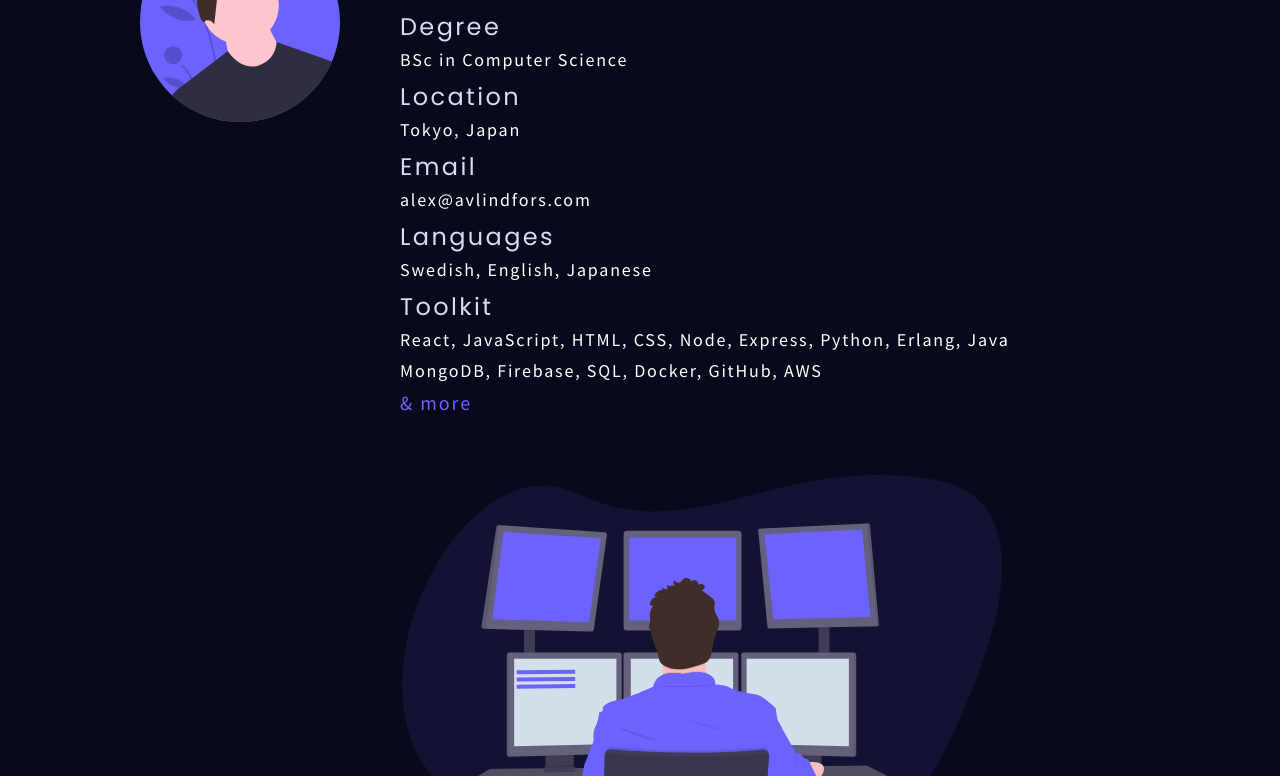
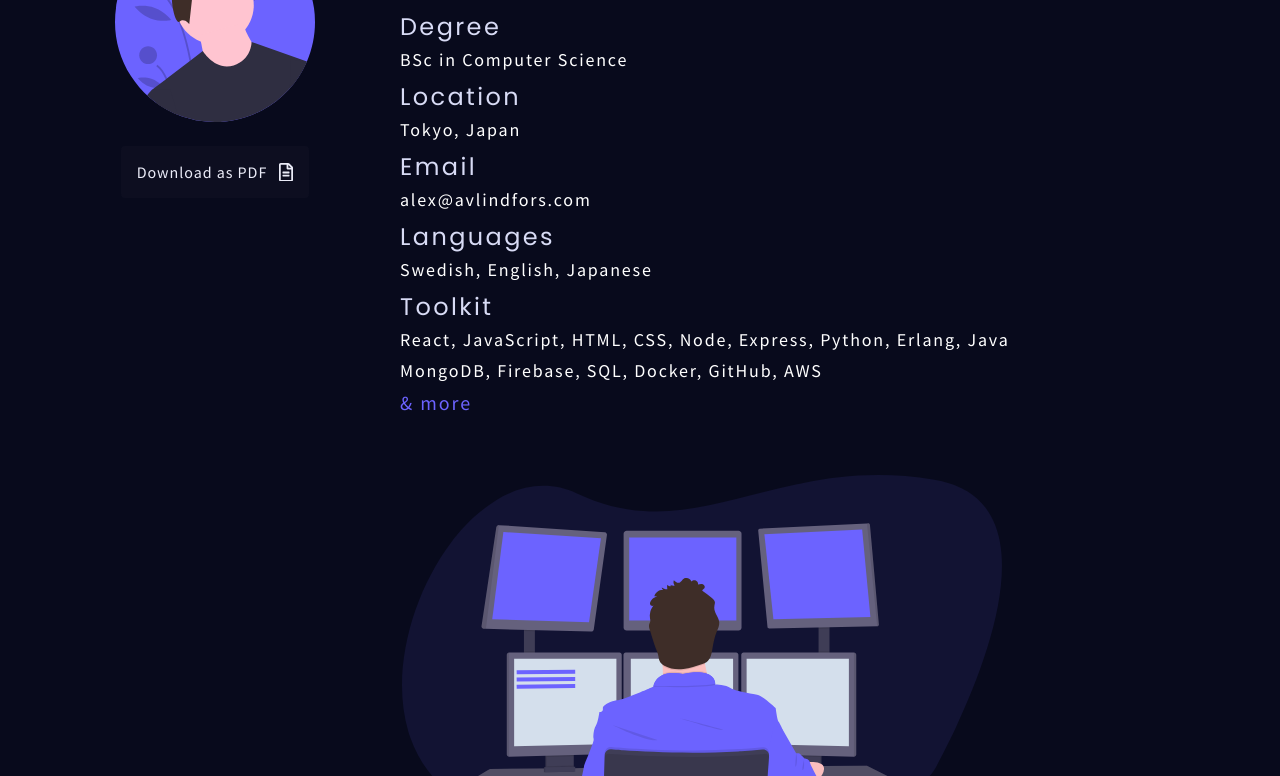
Before and after one commit to avlindfors/avlindfors, a Gatsby site: page /resume in a window 1280 px wide. Shown: the part 247-1023 px from the top of the page. Built offline with nearby package versions, Linux system fonts and the light colour scheme; Gatsby itself is replaced by a stand-in of ours.

Commit message:
Add pdf, new icons

```diff
--- a/src/components/Home/Message/index.js
+++ b/src/components/Home/Message/index.js
@@ -103,7 +103,7 @@ export default () => {
   }
   const canSubmit = email.length > 0 && name.length > 0 && message.length > 0
   return (
-    <MessageWrapper>
+    <MessageWrapper id="message-section">
       <Message>
         <MessageForm name="message" onSubmit={handleSubmit}>
           <ExtraMarginSectionTitle color="#F3F3F3">
@@ -191,7 +191,7 @@ const Message = styled.section`
   @media screen and (min-width: ${BREAKPOINTS.SM}) {
     flex-direction: row;
     padding-top: ${SPACING[8]};
-    padding-bottom: ${SPACING[8]};
+    padding-bottom: ${SPACING[9]};
   }
 `
 
--- a/src/components/Home/Quote/index.js
+++ b/src/components/Home/Quote/index.js
@@ -9,7 +9,7 @@ import {
   BREAKPOINTS,
 } from "../../../styles/variables"
 import { HintLink } from "../../../styles/shared"
-import { PrimaryButton } from "../../Button"
+import { PrimaryButton, LinkButton } from "../../Button"
 
 import quoteImage from "../../../assets/images/quote.svg"
 
@@ -22,7 +22,7 @@ export default () => {
           and as a person.
         </CenteredQuote>
         <CenteredButtons>
-          <PrimaryButton type="button">GET IN TOUCH</PrimaryButton>
+          <LinkButton type="button" to="#message-section">GET IN TOUCH</LinkButton>
           <DarkHintLink to="/resume">See resume</DarkHintLink>
         </CenteredButtons>
       </MaxWidthContainer>
--- a/src/components/Resume/ResumeHeader/index.js
+++ b/src/components/Resume/ResumeHeader/index.js
@@ -11,11 +11,22 @@ import {
   BREAKPOINTS,
 } from "../../../styles/variables"
 
+import File from "../../../assets/icons/file.inline.svg"
+import ResumePDF from "../../../assets/files/resume.pdf"
+
 export default () => {
   return (
     <ResumeHeader>
       <AvatarContainer>
         <AvatarImage role="img" aria-labelledby="avatar-image" />
+        <DownloadLink
+          href={ResumePDF}
+          target="_blank"
+          rel="noopener noreferrer"
+        >
+          <DownloadText>Download as PDF</DownloadText>
+          <FileIcon />
+        </DownloadLink>
       </AvatarContainer>
       <SummaryContainer>
         <SummaryTitleContainer>
@@ -109,20 +120,59 @@ const AvatarImage = styled(Avatar)`
   width: 100px;
   height: 100px;
   transition: 250ms ease;
+  margin-right: ${SPACING[5]};
   @media screen and (min-width: ${BREAKPOINTS.XS}) {
     width: 150px;
     height: 150px;
     float: right;
+    margin-right: 0;
+    margin-bottom: ${SPACING[5]};
   }
   @media screen and (min-width: ${BREAKPOINTS.SM}) {
     width: 200px;
     height: 200px;
   }
 `
+
+const DownloadLink = styled.a`
+  ${FONTSIZE[3]};
+  letter-spacing: 0.06em;
+  display: flex;
+  align-items: center;
+  padding: 16px;
+  transition: 250ms ease;
+  border-radius: 4px;
+  color: ${colors.text.main};
+  text-decoration: none;
+  background: #decbf705;
+  white-space: nowrap;
+  &:hover {
+    background: #decbf70d;
+  }
+`
+const FileIcon = styled(File)`
+  width: 16px;
+  path {
+    color: ${colors.text};
+  }
+  @media screen and (min-width: ${BREAKPOINTS.XS}) {
+    width: 14px;
+  }
+  @media screen and (min-width: ${BREAKPOINTS.SM}) {
+  }
+`
+
+const DownloadText = styled.span`
+  margin-right: ${SPACING[3]};
+`
 const AvatarContainer = styled.div`
   margin-bottom: ${SPACING[4]};
-  transition:250ms ease;
+  transition: 250ms ease;
+  display: flex;
+  align-items: center;
   @media screen and (min-width: ${BREAKPOINTS.XS}) {
+    align-items: flex-start;
+    flex-direction: column;
     margin-bottom: 0;
     margin-right: ${SPACING[5]};
     flex-basis: 150px;
@@ -130,6 +180,7 @@ const AvatarContainer = styled.div`
   @media screen and (min-width: ${BREAKPOINTS.SM}) {
     flex-basis: 250px;
     margin-right: ${SPACING[7]};
+    align-items: center;
   }
 `
 const SummaryContainer = styled.div`
```
Also changed, not shown: src/components/Home/Skills/index.js (+17 -2 lines), src/assets/icons/database.inline.svg (deleted), src/assets/icons/desktop.inline.svg, src/assets/icons/file.inline.svg (added), src/assets/icons/pencil-ruler.inline.svg, src/assets/icons/server.inline.svg (added), 1 other file.
